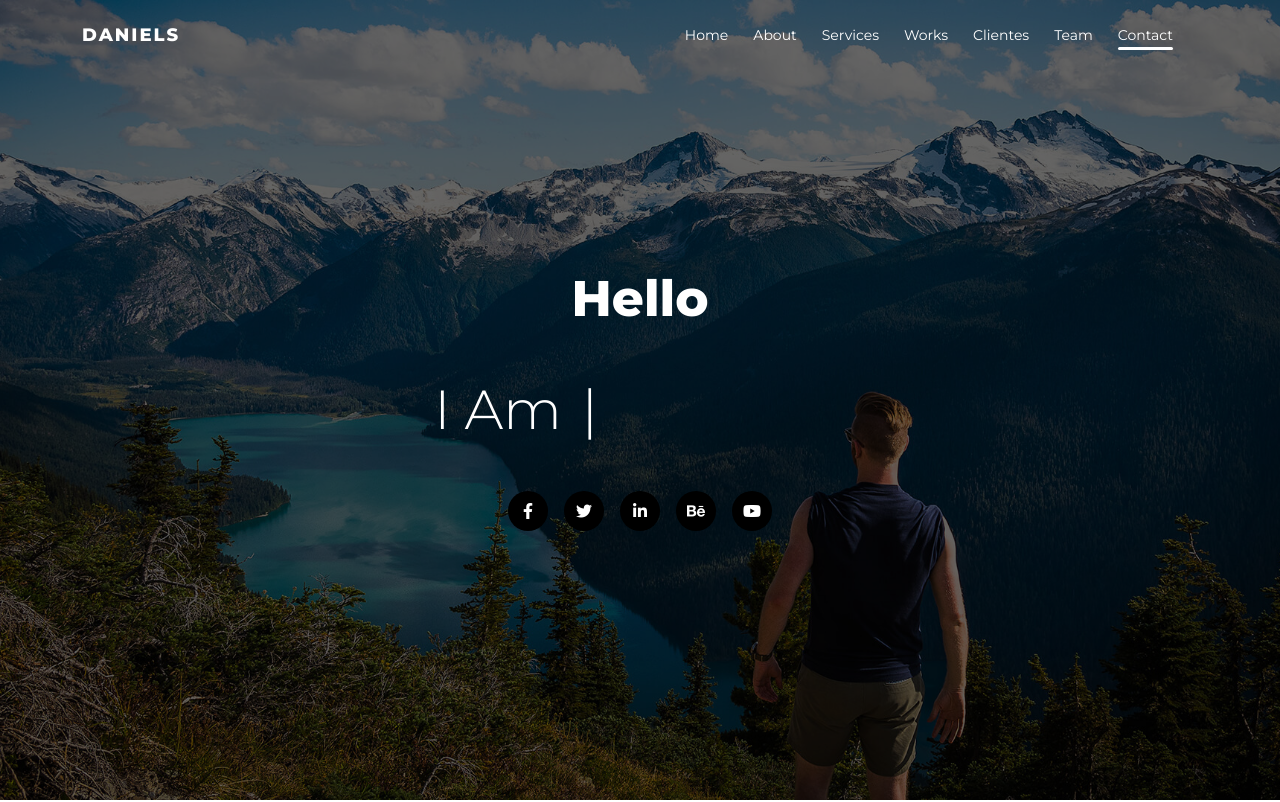
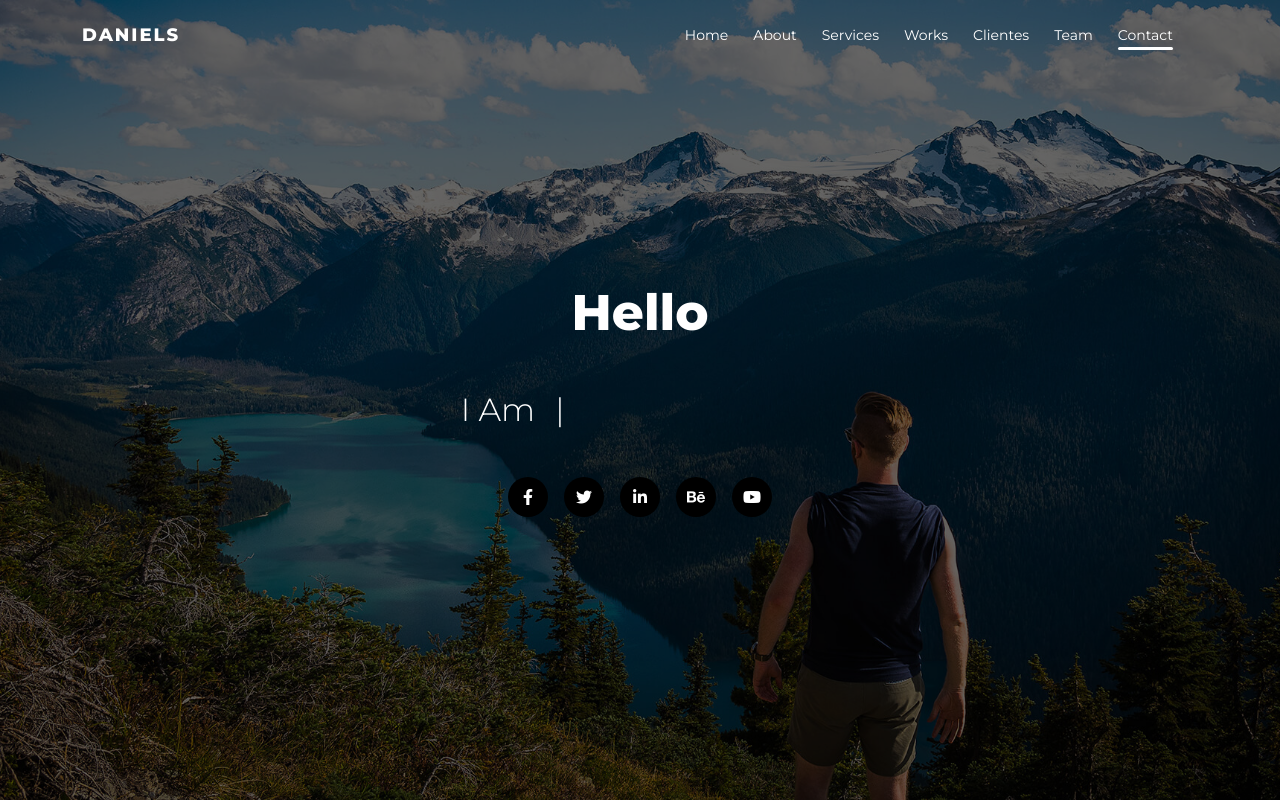
Before and after one commit to Emad-Jammal/Exam, a plain HTML site: page index.html in a window 1280 px wide. Shown: the top 802 px of the page. Drawn offline with Linux system fonts and the light colour scheme; files whose address does not match are found by name.

Commit message:
modification

```diff
--- a/css/style.css
+++ b/css/style.css
@@ -109,7 +109,7 @@ nav a.anchor {
   font-weight: 800;
 }
 #home .title h3 {
-  font-size: 55px;
+  font-size: 2rem;
   transform: translateX(-50%);
 }
 #home .title h3 span {
```
